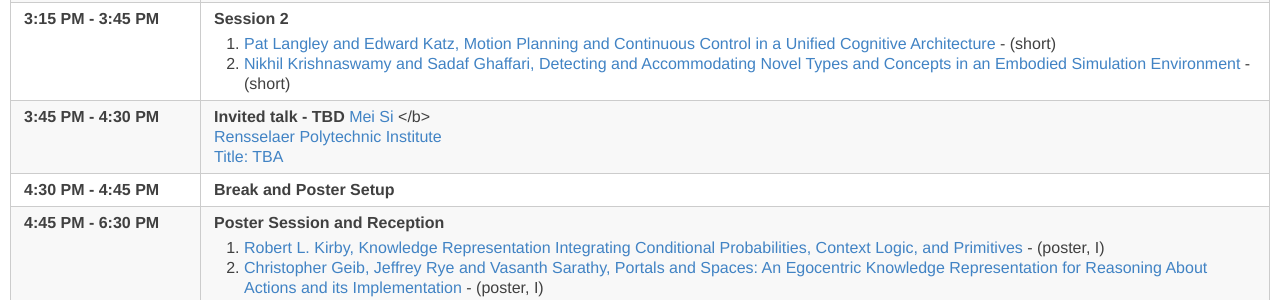
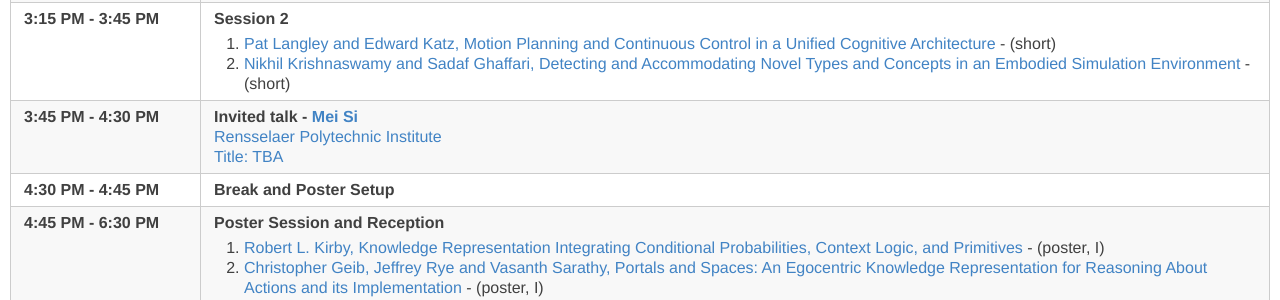
Before and after one commit to AdvancesInCognitiveSystems/acs2022, a Jekyll site: the page built from _days/saturday-day1.md, in a window 1280 px wide. Shown: the part 505-805 px from the top of the page. Built offline with Jekyll 4.4.1, drawn with Linux system fonts in a browser that asks for light colours.

Commit message:
fix invited speaker

```diff
--- a/_days/saturday-day1.md
+++ b/_days/saturday-day1.md
@@ -75,9 +75,7 @@ Paper PDFs are available by clicking on talk titles. For slides, click on
 
 <tr>
   <td> <span class="schedtime"> 3:45 PM - 4:30 PM </span></td>
-  <td> <b>  Invited talk - TBD</b>
-
-<a href="{{site.baseurl}}/speakers/mei_si/"> Mei Si</a>   </b><br>
+  <td> <b>  Invited talk - <a href="{{site.baseurl}}/speakers/mei_si/"> Mei Si</a>   </b><br>
 <a href="https://faculty.rpi.edu/mei-si">Rensselaer Polytechnic Institute</a><br>
 <a href="{{site.baseurl}}/talks/#mei_si">Title: TBA</a>
 
```
